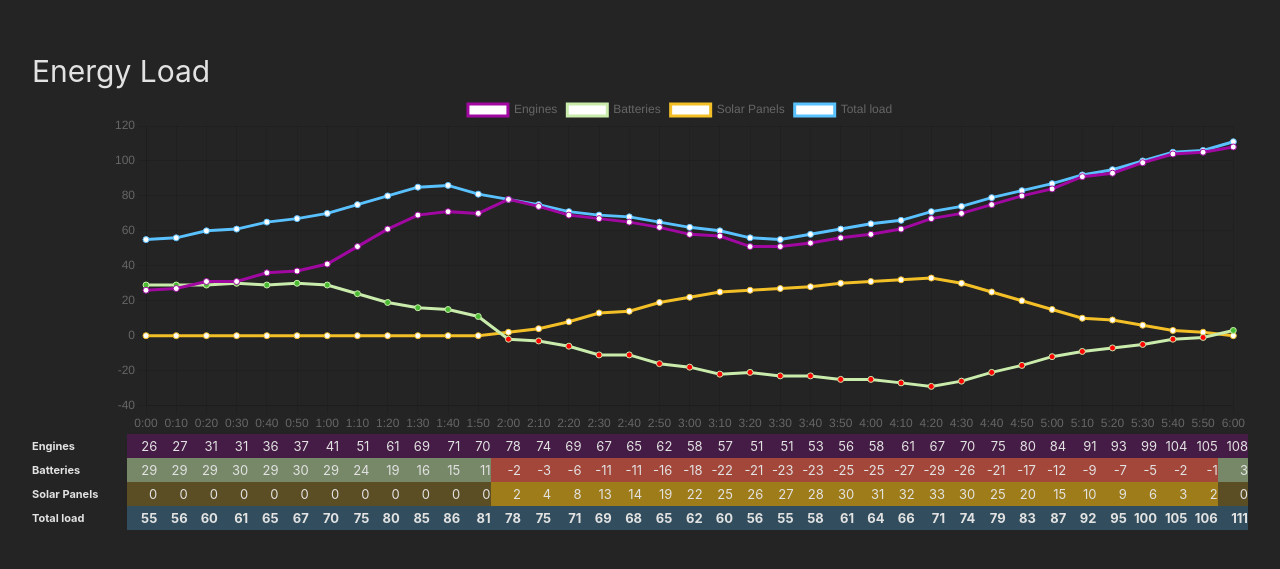
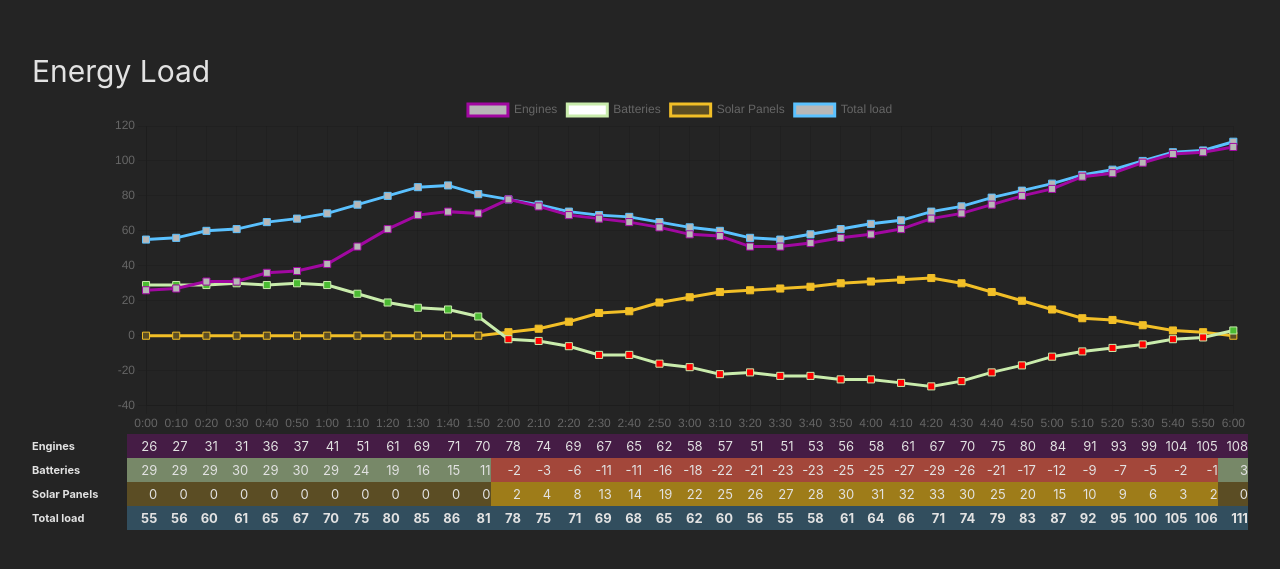
Before and after one commit to fabiandarga/energy-load-display, a Vue app: page / in a window 1280 px wide. Shown: the part 111-680 px from the top of the page. Built offline with nearby package versions, Linux system fonts and the light colour scheme.

Commit message:
Style chart

```diff
--- a/src/components/EnergyLoadChart.vue
+++ b/src/components/EnergyLoadChart.vue
@@ -16,6 +16,7 @@ import {
   LinearScale,
 } from "chart.js";
 import type { Tuple } from "@/types/Table";
+import { getBatteryColor, getSolarPanelColor } from "@/utils/ColorUtils";
 
 ChartJS.register(
   Title,
@@ -35,23 +36,22 @@ const colors = ["#a108a1", "#c9ecac", "#f2bf27", "#5ac1ff"];
 const chartData = computed(() => {
   return {
     labels: props.timeStops,
+    hoverBorderWidth: 5,
     datasets: props.columns.map((column: Tuple, index: number) => ({
       label: props.labels[index],
       backgroundColor: (pointData: any) => {
         if (index === 1) {
-          // warning color for charging batteries
-          if (pointData.raw < 0) {
-            return "#ff0000";
-          }
-          if (pointData.raw > 0) {
-            // color for using batteries
-            return "#4bbb33";
-          }
+          return getBatteryColor(pointData.raw);
+        }
+        if (index === 2) {
+          return getSolarPanelColor(pointData.raw);
         }
         // default color
-        return "#ffffff";
+        return "#b7b7b7";
       },
       borderColor: colors[index],
+      pointStyle: "rect",
+      pointRadius: 5,
       data: column,
     })),
   };
@@ -65,5 +65,3 @@ const options = {
   },
 };
 </script>
-
-<style></style>
--- /dev/null
+++ b/src/utils/ColorUtils.ts
@@ -0,0 +1,19 @@
+export function getBatteryColor(load: number): string {
+  if (load < 0) {
+    // warning color for charging batteries
+    return "#ff0000";
+  }
+  if (load > 0) {
+    // color for using batteries
+    return "#4bbb33";
+  }
+  return "#ffffff";
+}
+
+export function getSolarPanelColor(load: number): string {
+  if (load > 0) {
+    // active panels color
+    return "#f2bf27";
+  }
+  return "#5b4d24";
+}
```
